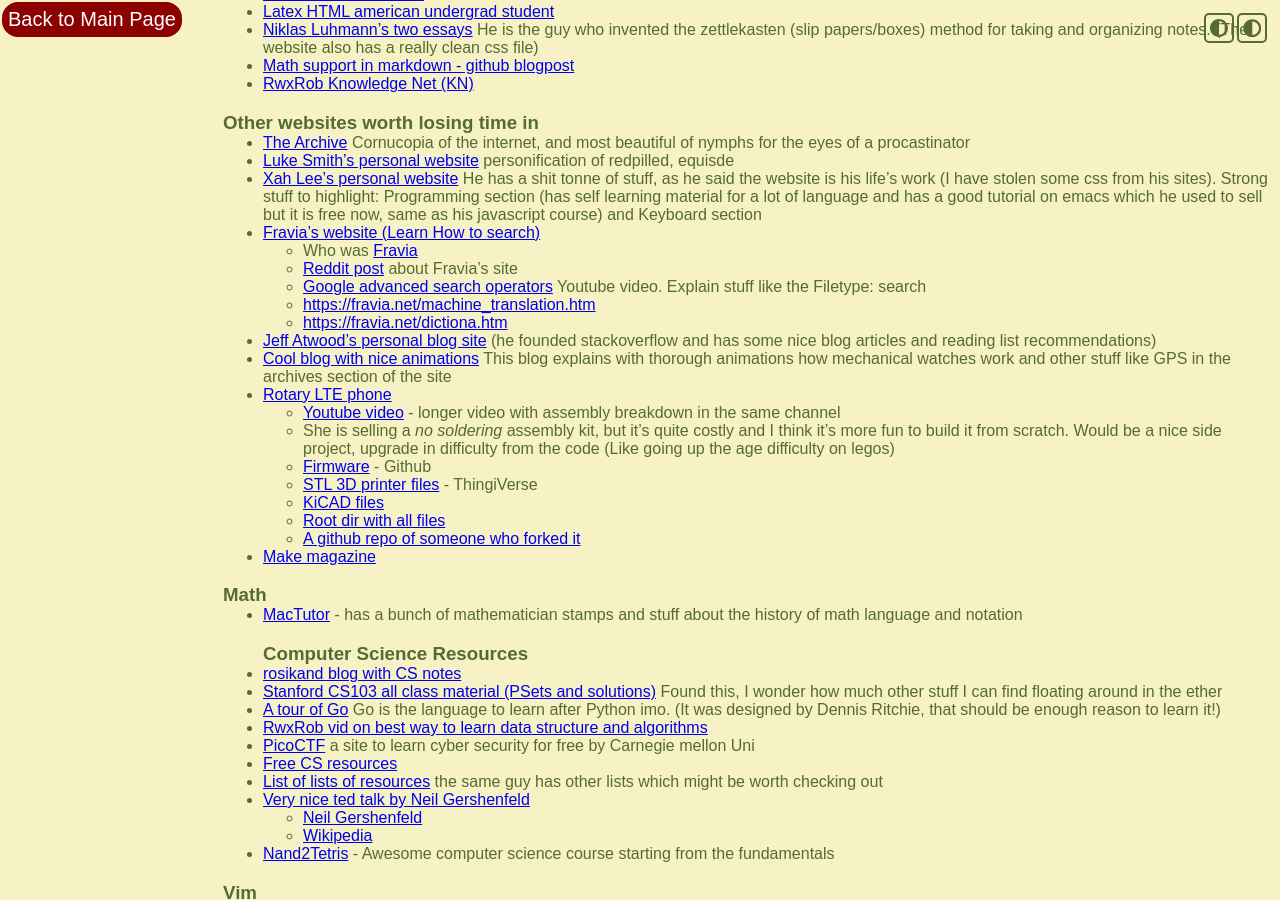
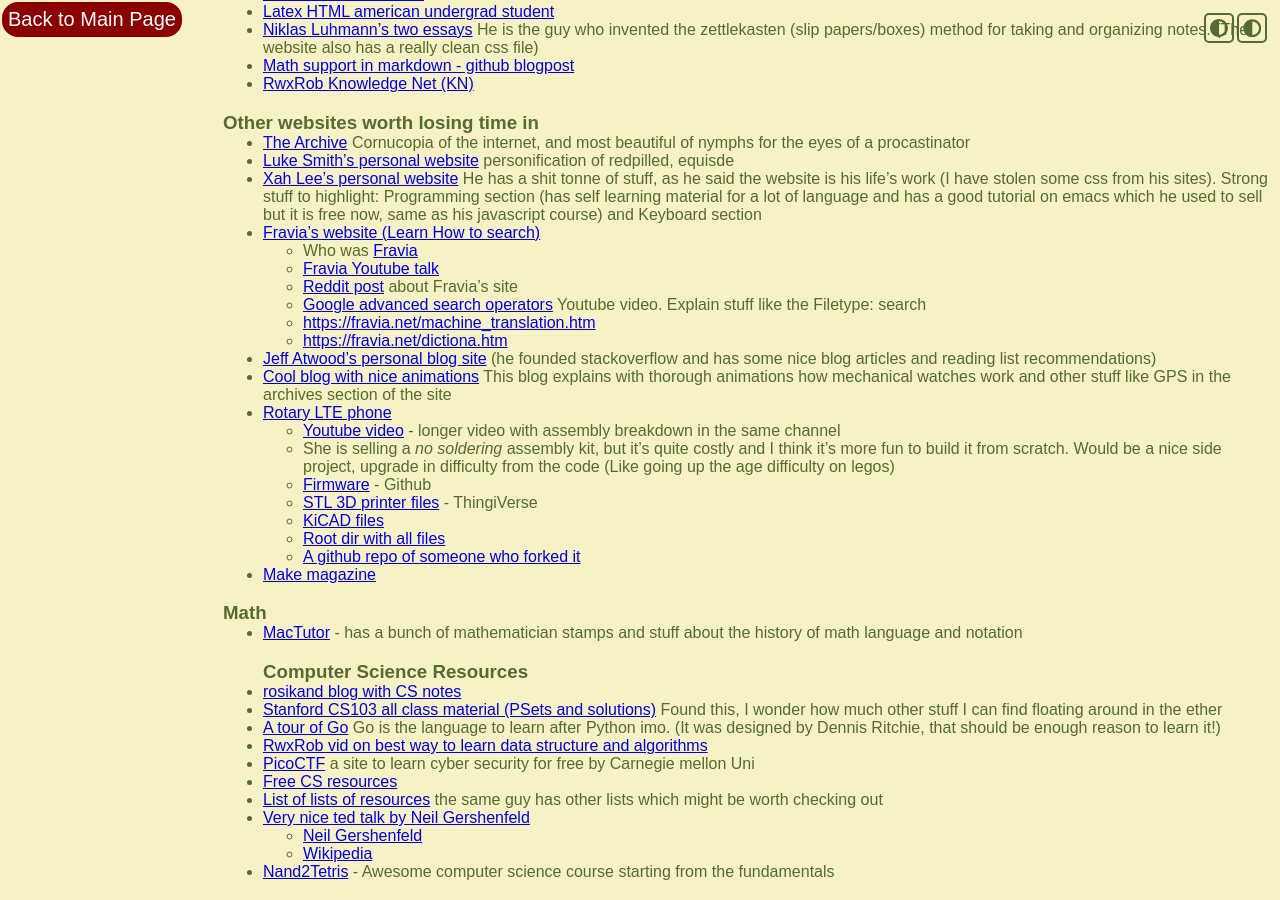
Before and after one commit to GiulianoPalazzi/giulianopalazzi.github.io, a Jekyll site: the page built from resources/cool_resources.md, in a window 1280 px wide and 900 px high, scrolled down 1780 px. Built offline with Jekyll 4.4.1, drawn with Linux system fonts in a browser that asks for light colours; nearby versions of some CDN libraries.

Commit message:
added fravia talk to the his section

```diff
--- a/resources/cool_resources.md
+++ b/resources/cool_resources.md
@@ -78,6 +78,7 @@
 - <a href="http://xahlee.org/" target="_blank">Xah Lee's personal website</a> He has a shit tonne of stuff, as he said the website is his life's work (I have stolen some css from his sites). Strong stuff to highlight: Programming section (has self learning material for a lot of language and has a good tutorial on emacs which he used to sell but it is free now, same as his javascript course) and Keyboard section
 - <a href="https://fravia.net/" target="_blank">Fravia's website (Learn How to search)</a>
   - Who was [Fravia](https://wikimili.com/en/Fravia){:target="\_blank"}
+  - [Fravia Youtube talk](https://www.youtube.com/watch?v=CKMk73gl9j8&t=5s&ab_channel=HackersOnBoard){:target="\_blank"}
   - [Reddit post](https://www.reddit.com/r/InternetIsBeautiful/comments/qoz9vg/you_found_the_place_that_will_teach_you_how_to/){:target="\_blank"} about Fravia's site
   - [Google advanced search operators](https://www.youtube.com/watch?v=VHCzU6sJagw&ab_channel=RankYa){:target="\_blank"} Youtube video. Explain stuff like the Filetype: search
   - [https://fravia.net/machine_translation.htm](https://fravia.net/machine_translation.htm){:target="\_blank"}
```
